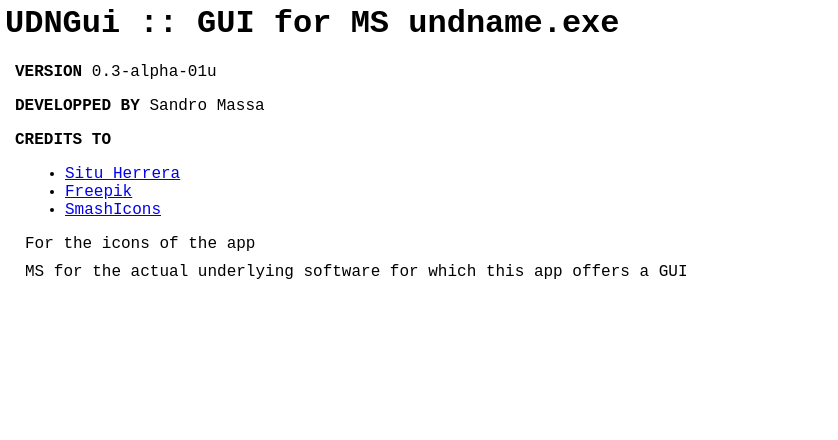
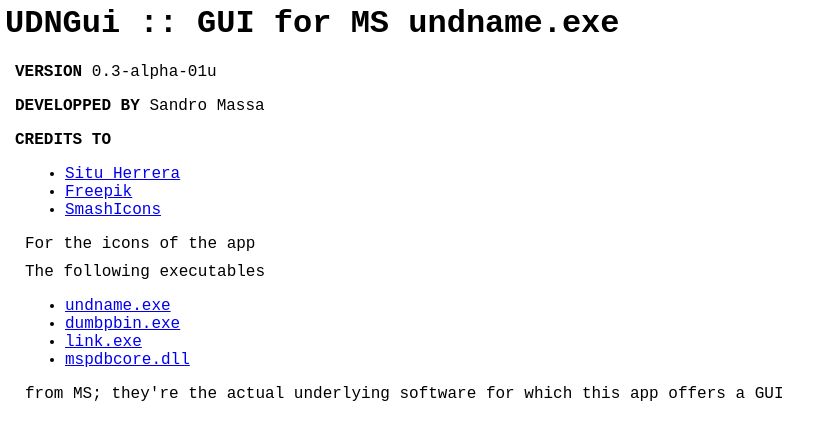
Before and after one commit to EnlitHamster/udngui, a Jekyll site: the page docs/0.3-alpha-01u/index.html, which Jekyll copies as it is, in a window 1280 px wide. Shown: the top 440 px of the page, without its empty margins (0-838 px from the left). Built offline with Jekyll 4.4.1, drawn with Linux system fonts in a browser that asks for light colours.

Commit message:
Updated the credits section of the general Help page

```diff
--- a/docs/0.3-alpha-01u/index.html
+++ b/docs/0.3-alpha-01u/index.html
@@ -44,7 +44,14 @@
 		For the icons of the app
 	</div>
 	<div>
-		MS for the actual underlying software for which this app offers a GUI
+		The following executables
+		<ul>
+			<li><a href='https://docs.microsoft.com/en-us/cpp/build/reference/decorated-names?view=vs-2017#Undecorated'>undname.exe</a></li>
+			<li><a href='https://docs.microsoft.com/en-us/cpp/build/reference/dumpbin-reference?view=vs-2017'>dumbpbin.exe</a></li>
+			<li><a href='https://docs.microsoft.com/en-us/cpp/build/reference/linker-options?view=vs-2017'>link.exe</a></li>
+			<li><a href='https://docs.microsoft.com/en-us/visualstudio/productinfo/2012-redistribution-vs'>mspdbcore.dll</a></li>
+		</ul>
+		from MS; they're the actual underlying software for which this app offers a GUI
 	</div>
 
 </body>
```
